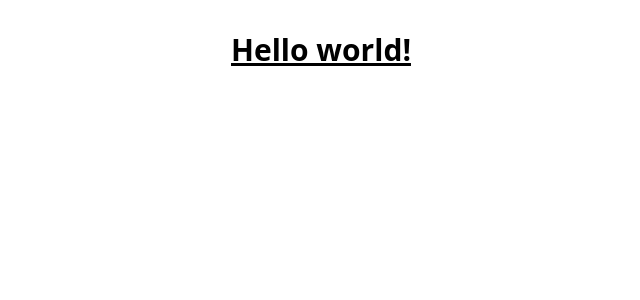
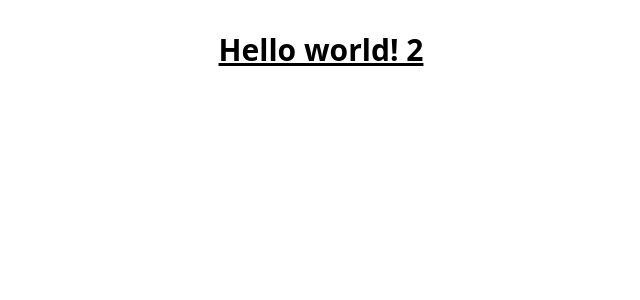
Before and after one commit to k-ito-cat/digital-clock-display, a React (Vite) app: page / in a window 1280 px wide. Shown: the top 300 px of the page, without its empty margins (319-959 px from the left). Built offline with nearby package versions, Linux system fonts and the light colour scheme.

Commit message:
ci: ci調整

```diff
--- a/src/App.tsx
+++ b/src/App.tsx
@@ -8,7 +8,7 @@
 
   return (
     <>
-      <h1 className="text-3xl font-bold underline">Hello world!</h1>
+      <h1 className="text-3xl font-bold underline">Hello world! 2</h1>
     </>
   );
 }
```
